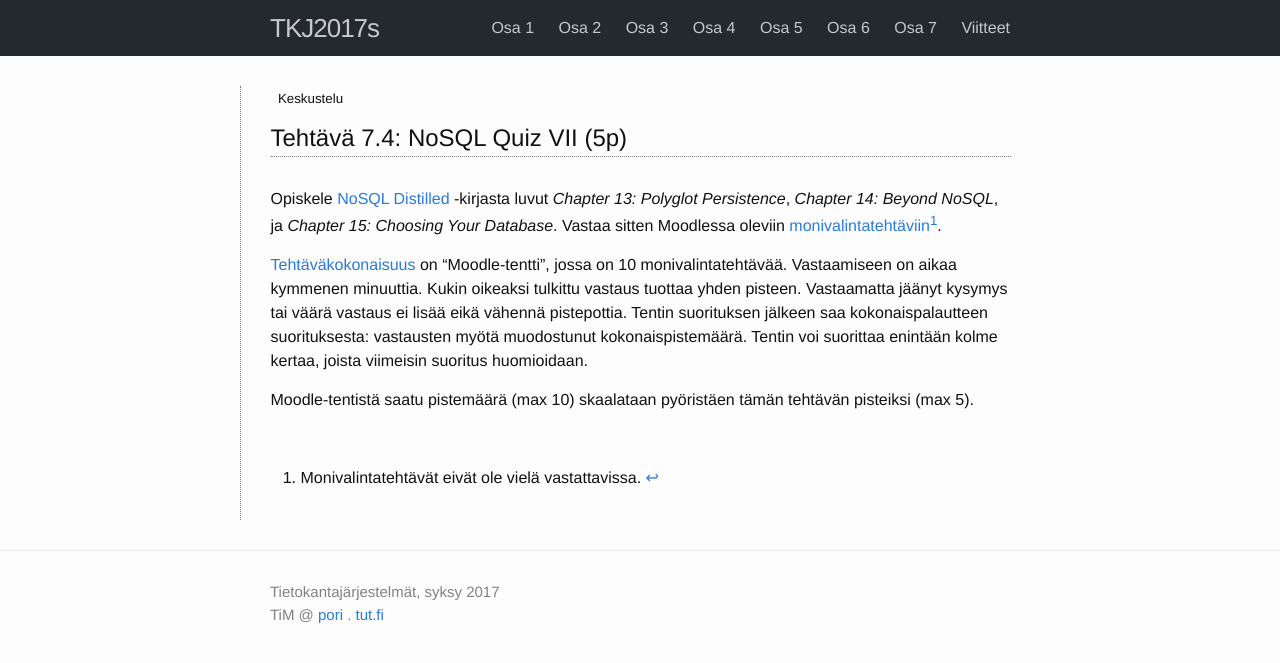
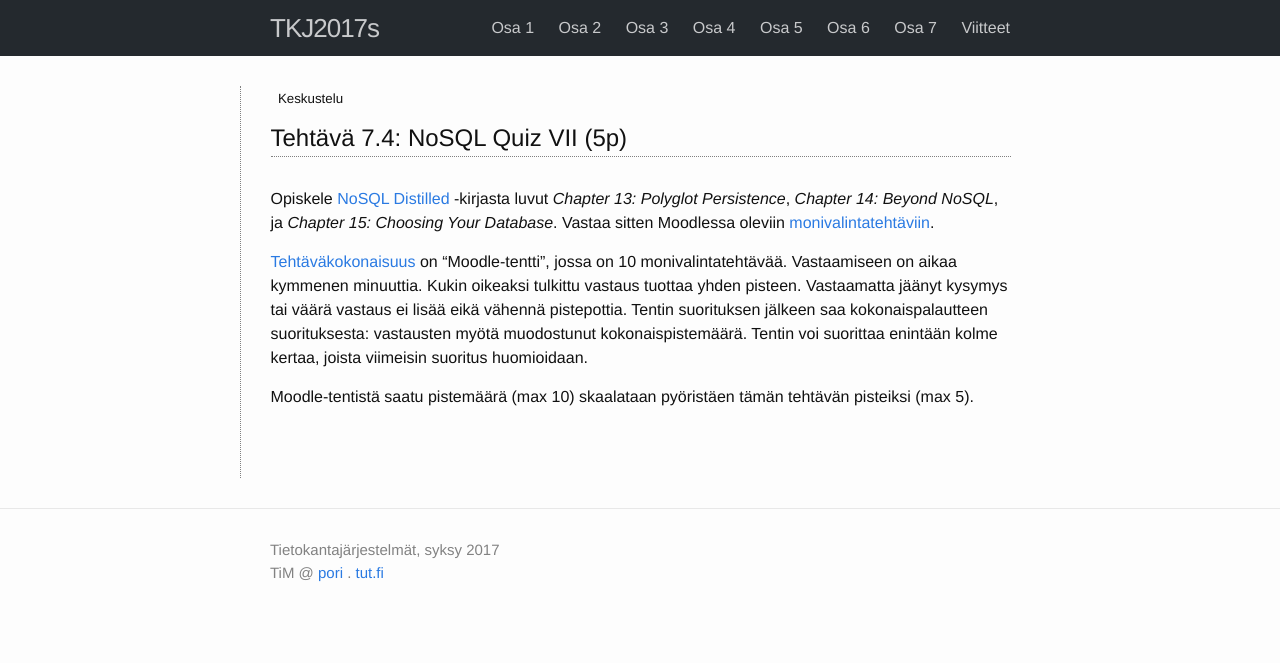
Before and after one commit to timedu/tkj2017s, a Jekyll site: the page built from docs/_osa7/tehtava74.md, in a window 1280 px wide. Shown: the top 663 px of the page. Built offline with Jekyll 4.4.1, drawn with Linux system fonts in a browser that asks for light colours.

Commit message:
quiz available

```diff
--- a/docs/_osa7/tehtava74.md
+++ b/docs/_osa7/tehtava74.md
@@ -5,12 +5,10 @@
 no_review: 1
 ---
 
-Opiskele [NoSQL Distilled][reading] -kirjasta luvut  *Chapter 13: Polyglot Persistence*, *Chapter 14: Beyond NoSQL*, ja *Chapter 15: Choosing Your Database*. Vastaa sitten Moodlessa oleviin [monivalintatehtäviin][quiz][^1].
+Opiskele [NoSQL Distilled][reading] -kirjasta luvut  *Chapter 13: Polyglot Persistence*, *Chapter 14: Beyond NoSQL*, ja *Chapter 15: Choosing Your Database*. Vastaa sitten Moodlessa oleviin [monivalintatehtäviin][quiz].
 
 [reading]: /tkj2017s/viitteet/#nosql-distilled
-[quiz]: #
-
-[^1]: Monivalintatehtävät eivät ole vielä vastattavissa.
+[quiz]: https://moodle2.tut.fi/mod/quiz/view.php?id=344714
 
 
 [Tehtäväkokonaisuus][quiz] on "Moodle-tentti", jossa on 10 monivalintatehtävää. Vastaamiseen on aikaa kymmenen minuuttia. Kukin oikeaksi tulkittu vastaus tuottaa yhden pisteen. Vastaamatta jäänyt kysymys tai väärä vastaus ei lisää eikä vähennä pistepottia. Tentin suorituksen jälkeen saa kokonaispalautteen suorituksesta: vastausten myötä muodostunut kokonaispistemäärä. Tentin voi suorittaa enintään kolme kertaa, joista viimeisin suoritus huomioidaan.
```
